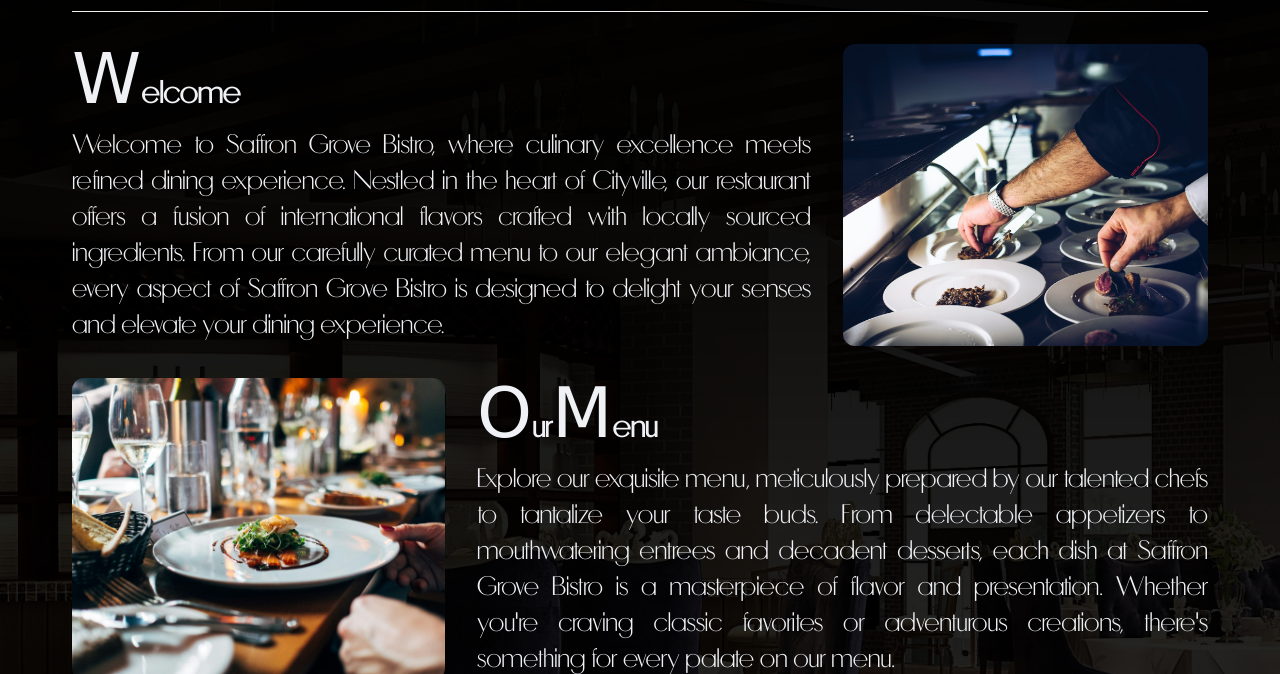
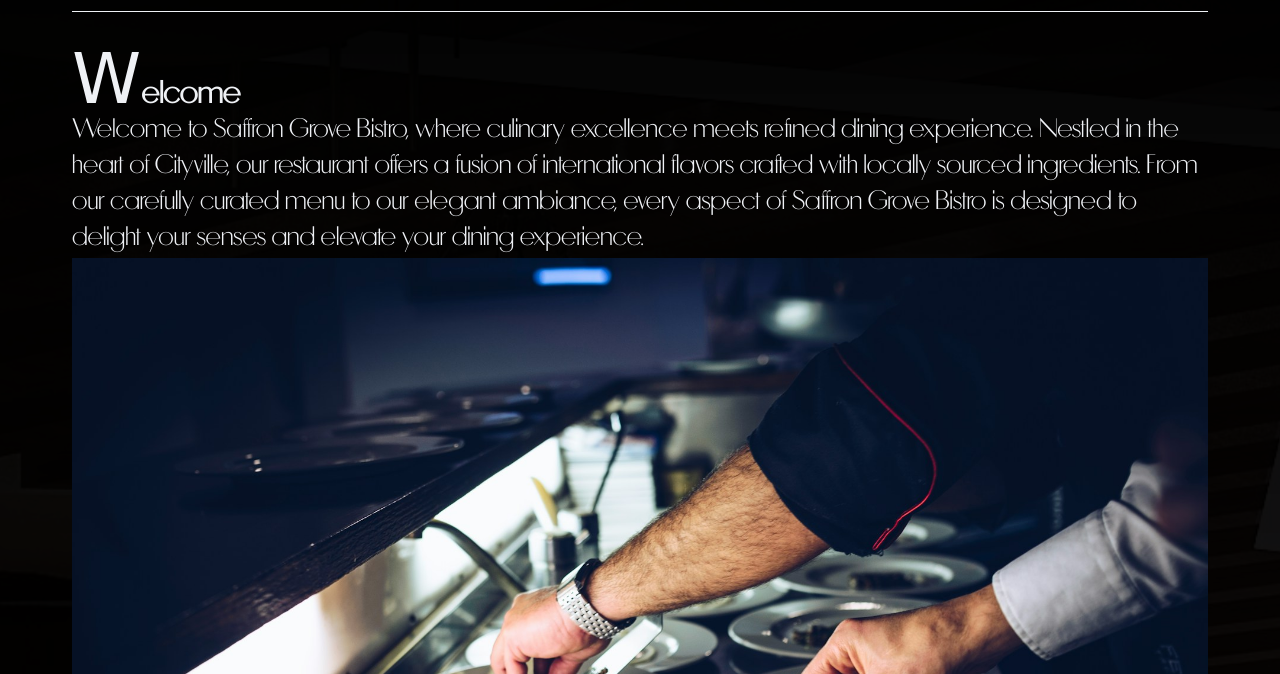
Before and after one commit to BerettaSM/odin-restaraunt-page, a website built with webpack: page src/index.html in a window 1280 px wide. Shown: the part 126-800 px from the top of the page. Built offline with nearby package versions, Linux system fonts and the light colour scheme; files whose address does not match are found by name; a web font is replaced by a local one.

Commit message:
chore: remove info section styling from global.css

```diff
--- a/src/styles/global.css
+++ b/src/styles/global.css
@@ -146,41 +146,6 @@
     }
 }
 
-.info-section {
-    display: flex;
-    gap: 32px;
-
-    .details {
-        p {
-            text-align: justify;
-        }
-
-        h2 {
-            margin-block-end: 16px;
-        }
-    }
-
-    .image {
-        border-radius: 12px;
-        overflow: hidden;
-        max-width: 380px;
-
-        img {
-            height: 100%;
-            width: 100%;
-            object-fit: cover;
-        }
-    }
-
-    &:nth-of-type(2n) {
-        flex-direction: row-reverse;
-    }
-
-    &:not(:last-of-type) {
-        margin-block-end: 32px;
-    }
-}
-
 .footer {
     margin-block-start: auto;
     & > h3,
```
